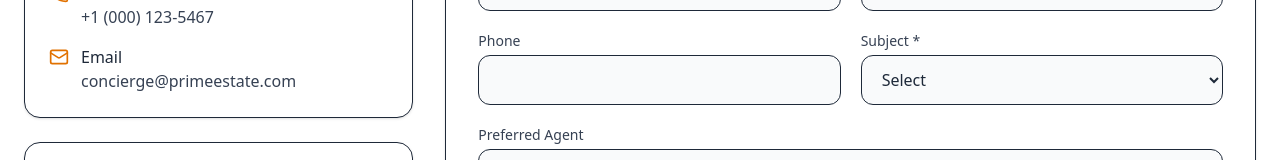
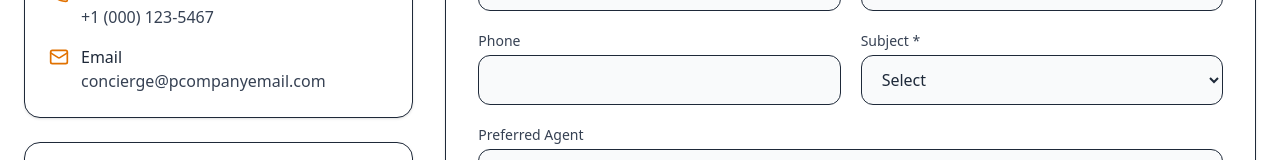
Before and after one commit to Darhkrich/real-estate-website, a Next.js app: page /contact in a window 1280 px wide. Shown: the part 549-709 px from the top of the page. Built offline with nearby package versions, Linux system fonts and the light colour scheme; no server answers.

Commit message:
contact change

```diff
--- a/src/app/contact/page.jsx
+++ b/src/app/contact/page.jsx
@@ -38,9 +38,9 @@ function ContactContent() {
   };
 
   const officeInfo = {
-    address: '100 Luxury Lane, Penthouse\nNew York, NY 10012',
+    address: 'Company\nLocation',
     phone: agents[0]?.phone || '+1 (212) 555-0199',
-    email: 'concierge@primeestate.com',
+    email: 'concierge@pcompanyemail.com',
     hours: [
       { day: 'Monday - Friday', time: '9:00 AM - 7:00 PM' },
       { day: 'Saturday', time: '10:00 AM - 5:00 PM' },
```
